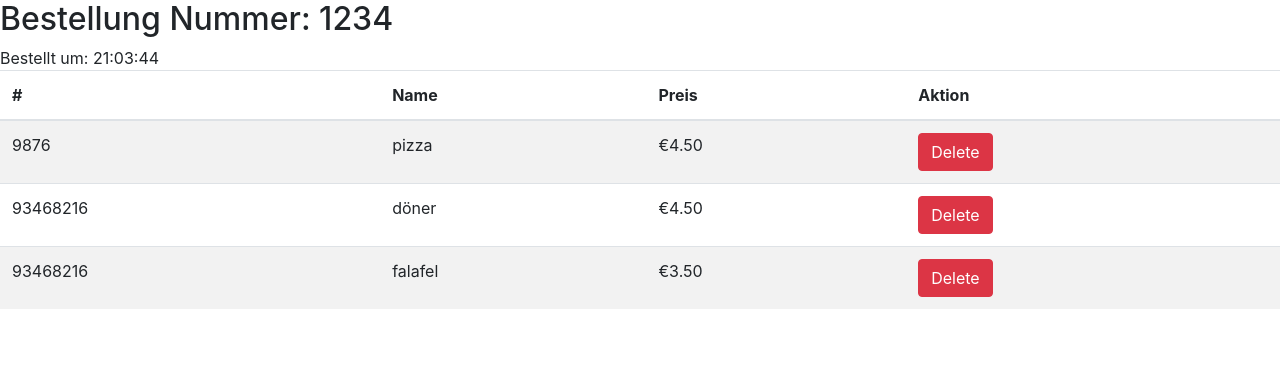
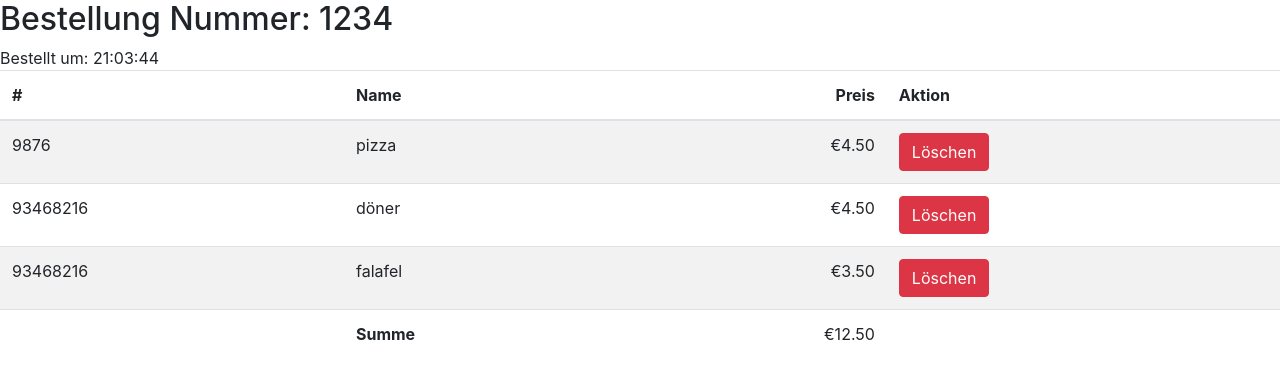
Before and after one commit to mad73923/order-master, an Angular app: page / in a window 1280 px wide. Shown: the top 378 px of the page. Built offline with nearby package versions, Linux system fonts and the light colour scheme.

Commit message:
order sum, move functions to order class, right align

```diff
--- a/src/app/order-list-item/order-list-item.component.html
+++ b/src/app/order-list-item/order-list-item.component.html
@@ -1,4 +1,4 @@
 <td>{{item.id}}</td>
 <td>{{item.name}}</td>
-<td>{{item.price | currency:'EUR'}}</td>
-<td><button (click)="delete()" type="button" class="btn btn-danger">Delete</button></td>
+<td class="text-right">{{item.price | currency:'EUR'}}</td>
+<td><button (click)="delete()" type="button" class="btn btn-danger">Löschen</button></td>
--- a/src/app/order-list/order-list.component.html
+++ b/src/app/order-list/order-list.component.html
@@ -4,10 +4,17 @@ Bestellt um: {{order.date | date:"HH:mm:ss"}}
   <thead>
     <th>#</th>
     <th>Name</th>
-    <th>Preis</th>
+    <th class="text-right">Preis</th>
     <th>Aktion</th>
   </thead>
   <tbody>
      <tr *ngFor="let item of order.items" [apporderlistitem]="item" (onDelete)="deleteItem(item)"></tr>
+
+     <tr *ngIf="order.items.length > 0">
+       <td></td>
+       <th>Summe</th>
+       <td class="text-right">{{order_sum | currency:'EUR'}}</td>
+       <td></td>
+      </tr>
   </tbody>
 </table>
--- a/src/app/order-list/order-list.component.ts
+++ b/src/app/order-list/order-list.component.ts
@@ -12,16 +12,28 @@ export class OrderListComponent implements OnInit {
 
   order = mockOrder;
 
+  order_sum : number;
+
   deleteItem(item: OrderItem){
     let index = this.order.items.indexOf(item, 0);
     if(index > -1){
       this.order.items.splice(index, 1);
     }
+    this.update_order_sum();
+  }
+
+  update_order_sum(){
+    let erg = 0;
+    this.order.items.forEach(element => {
+      erg += element.price;
+    });
+    this.order_sum = erg;
   }
 
   constructor() { }
 
   ngOnInit() {
+    this.update_order_sum();
   }
 
 }
```
